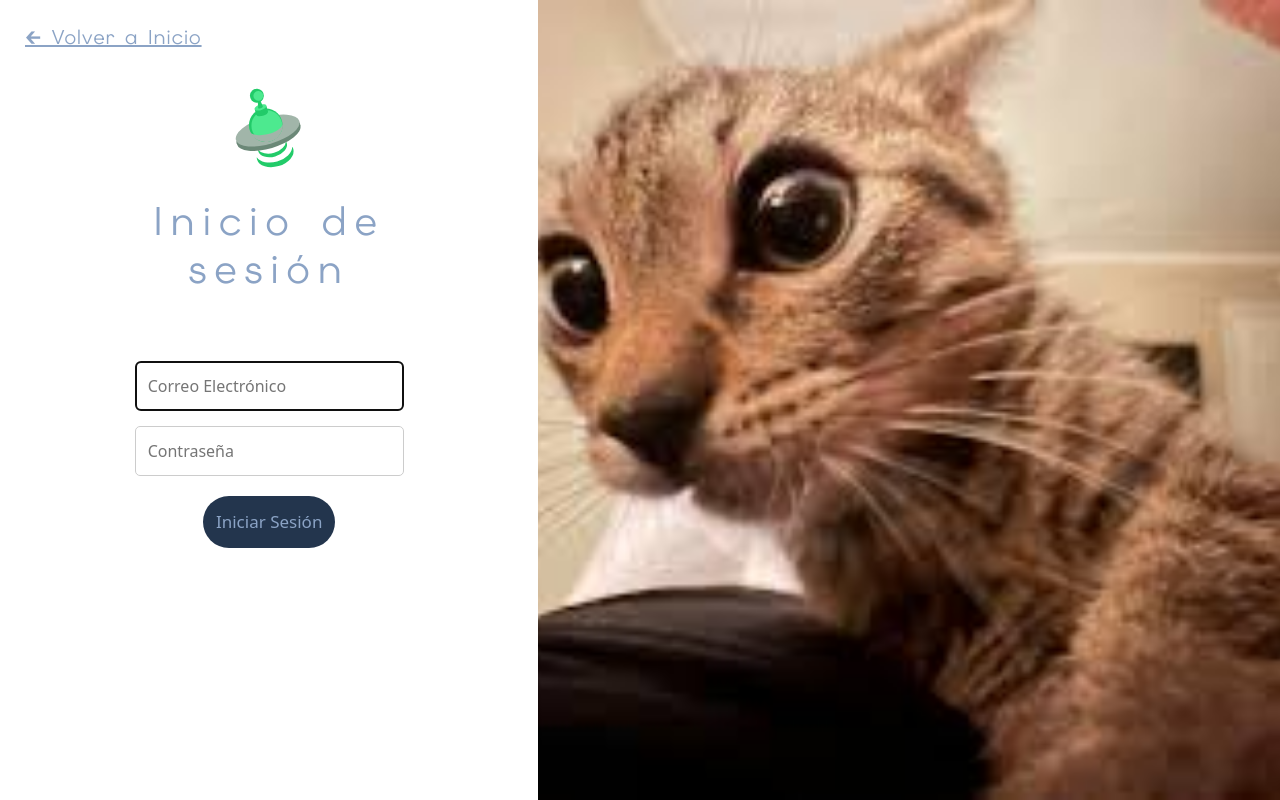
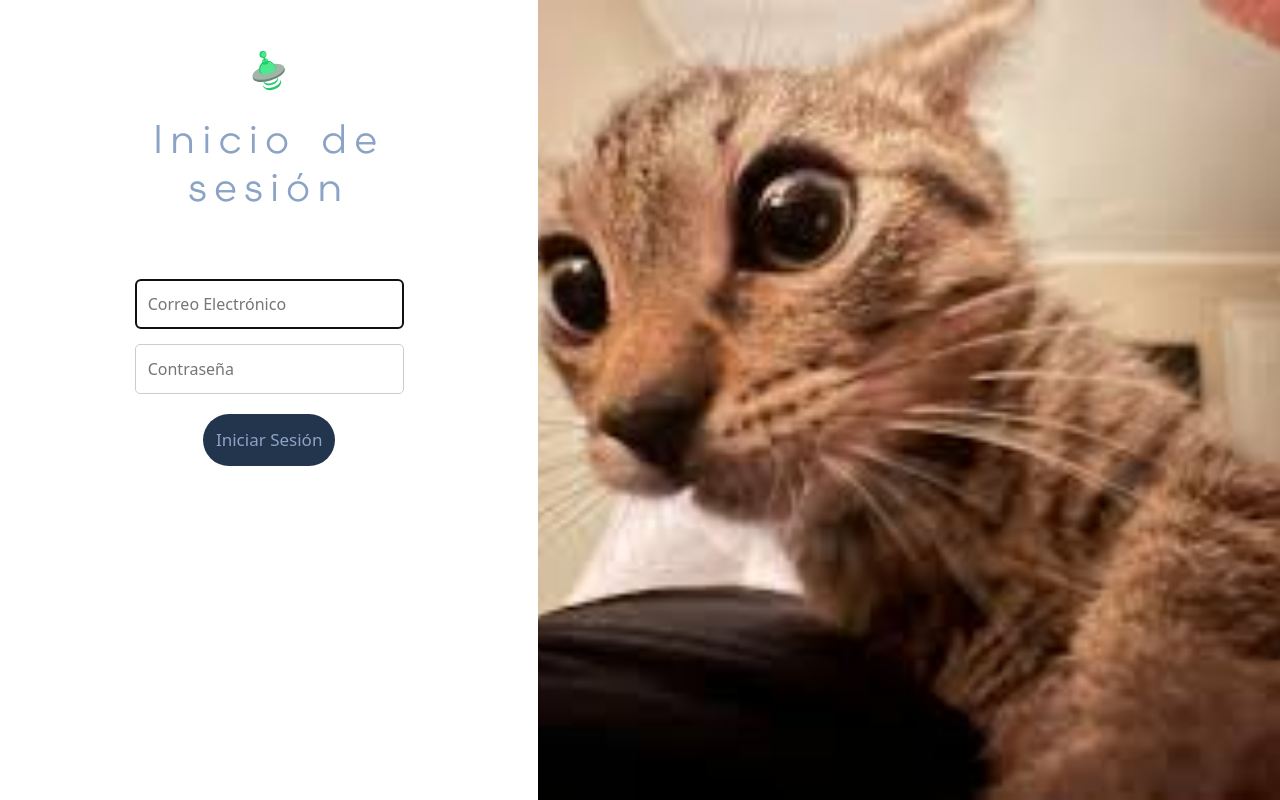
Before and after one commit to N1koqz/ANS-Solutions, a PHP site: page / in a window 1280 px wide. Run offline with PHP 8.4, Linux system fonts and the light colour scheme.

Commit message:
Añadido archivos php y modificado index

```diff
--- a/Sitio web/CSSinicioDeSesion.css
+++ b/Sitio web/CSSinicioDeSesion.css
@@ -181,8 +181,8 @@ button:hover{
     animation:fadeIn 1s ease;
 }
 .logo-area{
-    height: 100px;
-    width: 100px;
+    height: 50px;
+    width: 50px;
     position:relative;
     background-size:cover;
     background-position:center;
--- a/Sitio web/index.html
+++ b/Sitio web/index.html
@@ -10,12 +10,6 @@
 
     <div class="contenedor-general">
         <div class="contenedor-lateral">
-            <div>
-                <h5><a href="index.html" style="color:#8BA3C5"> 🡰 Volver a Inicio</a></h5>
-            </div>
-
-
-
             <div class="inicio-container">
                 <div class="logo-area"></div>
 
@@ -28,7 +22,7 @@
 
             </div>
 
-            <form action="/login" method="POST">
+            <form action="login.php" method="POST">
                 <input class="input-email"
                     type="email"
                     name="email"
```
Also changed, not shown: Sitio web/baseDeDatos.php (added, +15 -0 lines).
